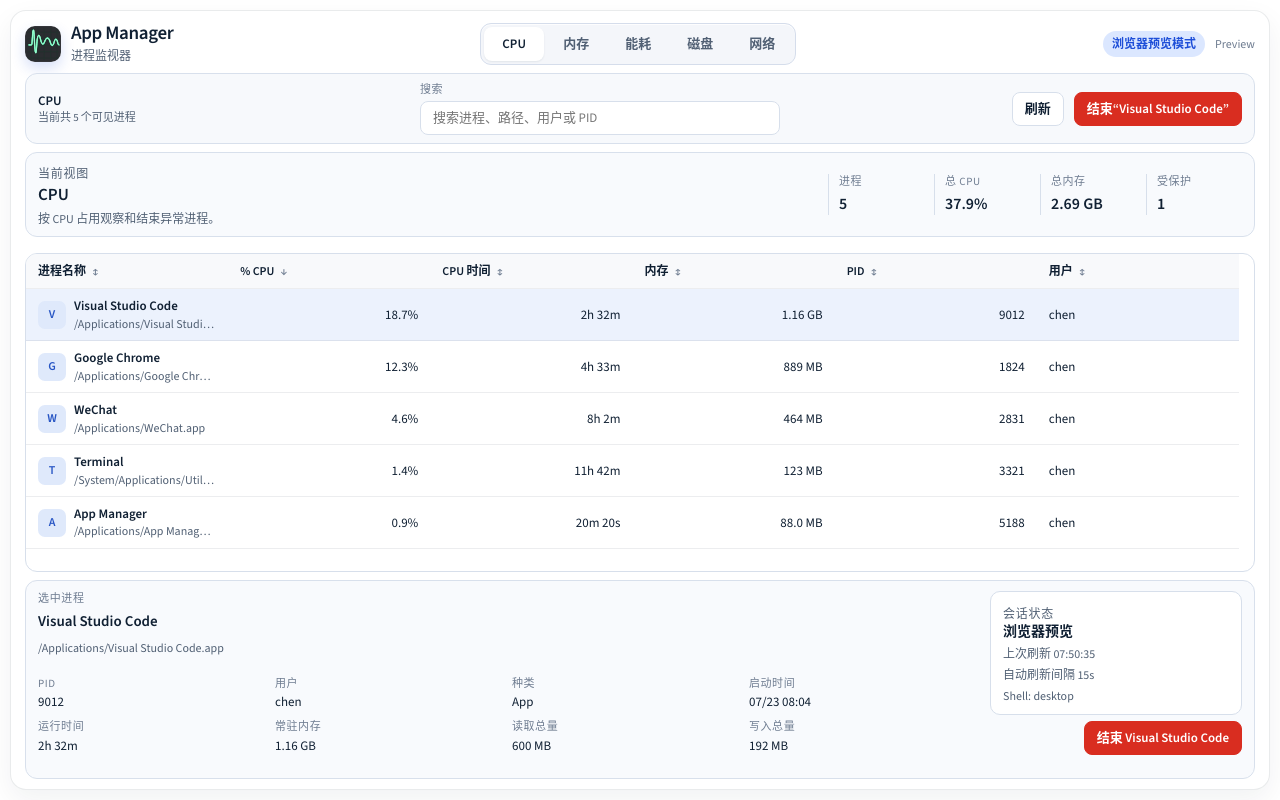
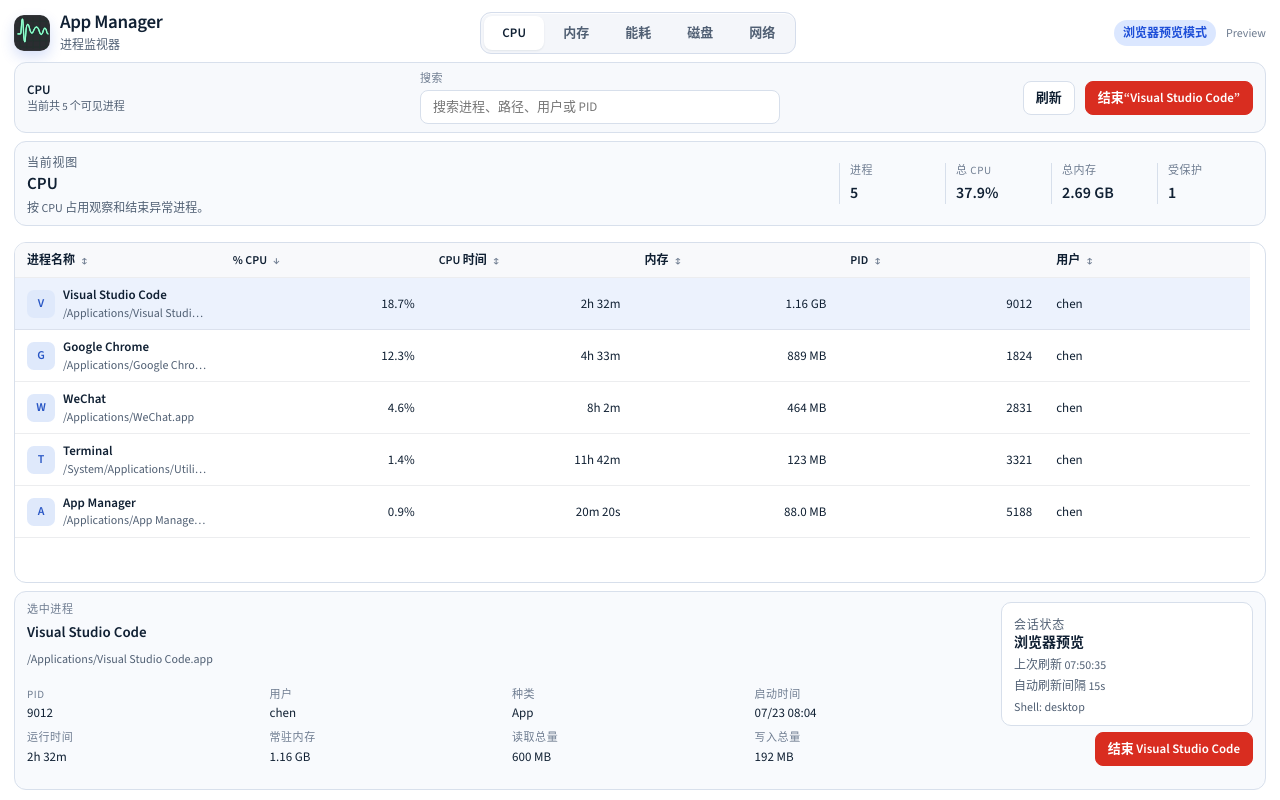
Before and after one commit to ZhcChen/App-Manager, a React (Vite) app in the folder desktop/: page / in a window 1280 px wide. Built offline with nearby package versions, Linux system fonts and the light colour scheme.

Commit message:
style(desktop): remove outer shell card

```diff
--- a/desktop/src/styles/base.css
+++ b/desktop/src/styles/base.css
@@ -49,7 +49,6 @@
 .app-shell {
   height: 100dvh;
   min-height: 100dvh;
-  padding: 10px;
   overflow: hidden;
   background: #ffffff;
 }
@@ -61,10 +60,7 @@
   grid-template-rows: auto auto auto auto minmax(0, 1fr) auto;
   gap: 8px;
   padding: 12px 14px 10px;
-  border: 1px solid rgba(16, 32, 51, 0.09);
-  border-radius: 16px;
   background: #ffffff;
-  box-shadow: 0 10px 28px rgba(16, 32, 51, 0.06);
   font-variant-numeric: tabular-nums;
   overflow: hidden;
 }
```
